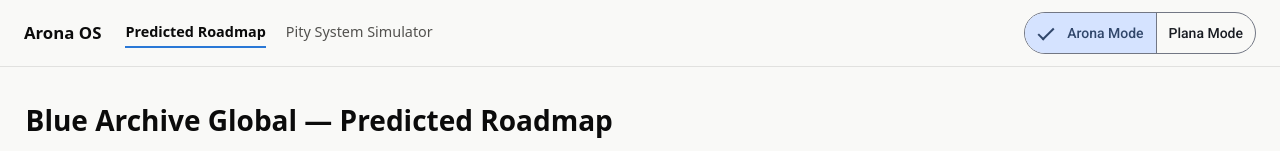
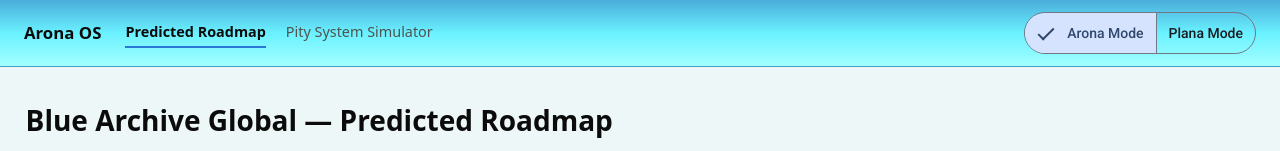
Before and after one commit to HoshizawaYuriko/arona-os, an Angular app: page /roadmap in a window 1280 px wide. Shown: the top 151 px of the page. Built offline with nearby package versions, Linux system fonts and the light colour scheme; no server answers.

Commit message:
Differentiate between navbar background color and page background color Add linear gradient to navbar background

```diff
--- a/src/app/app.scss
+++ b/src/app/app.scss
@@ -2,7 +2,7 @@
   display: block;
   font-family: system-ui, -apple-system, 'Segoe UI', sans-serif;
   color: #0b0b0b;
-  background: #f9f9f7;
+  background: #edf7f7;
   min-height: 100vh;
 }
 
@@ -11,6 +11,7 @@
   align-items: center;
   gap: 1.5rem;
   padding: 0.75rem 1.5rem;
+  background: linear-gradient(180deg, rgba(75, 173, 219, 1) 0%, rgba(106, 241, 255, 1) 50%, rgba(162, 255, 255, 1) 100%);
   border-bottom: 1px solid rgba(11, 11, 11, 0.1);
 }
 
@@ -65,10 +66,11 @@
 // manual override, which defeats the whole point of the nav toggle.
 :host-context([data-theme='dark']) {
   color: #ffffff;
-  background: #0d0d0d;
+  background: #1d2031;
 
   .nav {
-    border-bottom-color: rgba(255, 255, 255, 0.1);
+    background: linear-gradient(180deg, rgba(4, 4, 6, 1) 0%, rgba(20, 21, 31, 1) 50%, rgba(29, 32, 48, 1) 100%);
+    border-bottom-color: rgba(150, 150, 150, 0.35);
   }
 
   .nav__link {
--- a/src/styles.scss
+++ b/src/styles.scss
@@ -60,7 +60,7 @@ body {
 html,
 body {
   margin: 0;
-  background: #f9f9f7; /* page plane, light */
+  background: #edf7f7; /* page plane, light — matches :host in app.scss */
   color: #0b0b0b;
 }
 
@@ -69,6 +69,6 @@ body {
 // manual light/dark toggle, which is the entire point of it existing.
 html[data-theme='dark'],
 html[data-theme='dark'] body {
-  background: #0d0d0d; /* page plane, dark */
+  background: #1d2031; /* page plane, dark — matches :host-context([data-theme='dark']) in app.scss */
   color: #ffffff;
 }
```
